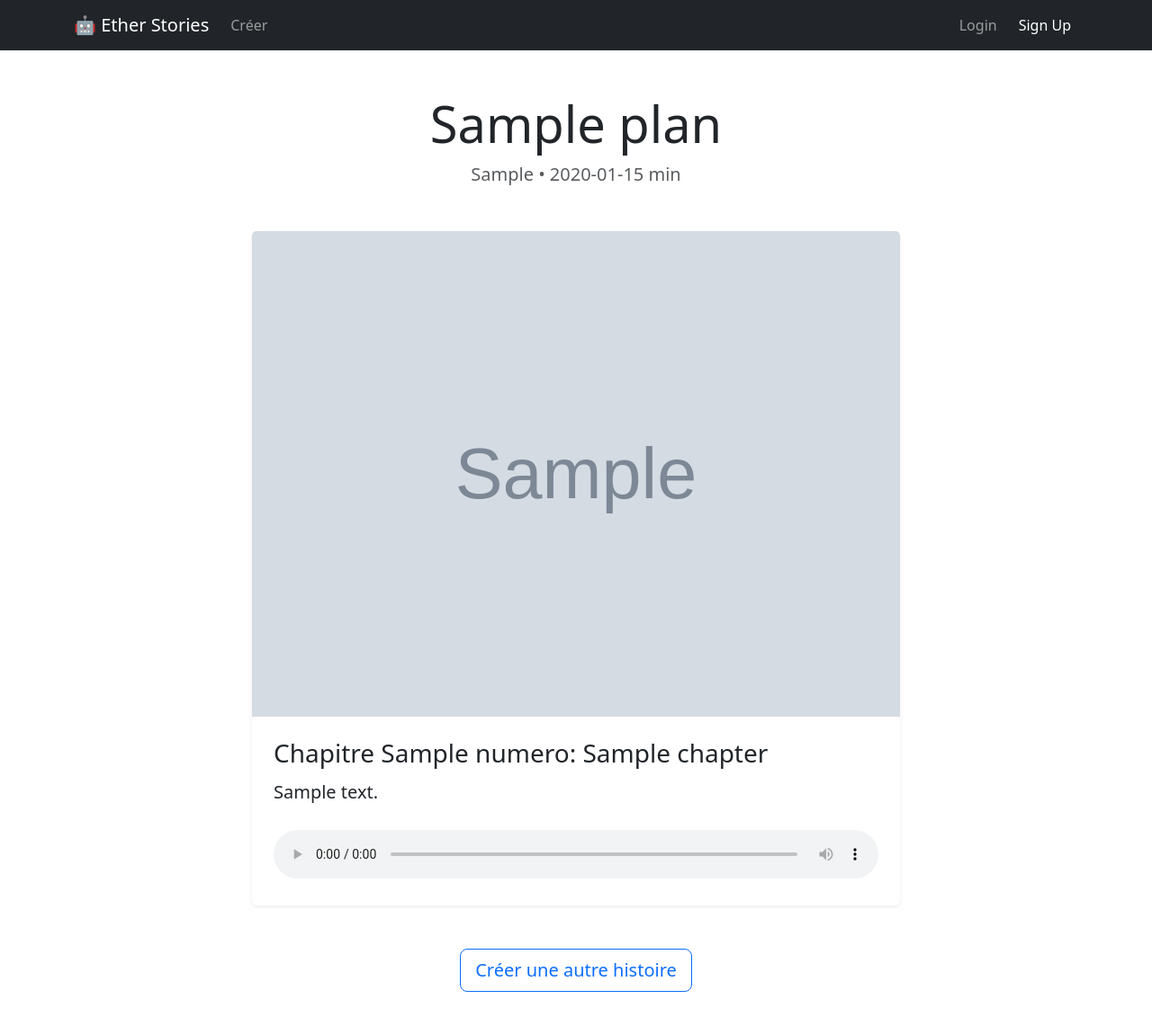
After one commit to AbdessamadTzn/ether_stories, a FastAPI app: template app/templates/story.html in a window 1280 px wide. The commit adds this page. Shown: the whole page at 90% size. Run offline with FastAPI, Linux system fonts and the light colour scheme; the template is opened without the code that fills it: most values are stand-ins (such as "Sample title", 1, 10 or a date in 2020); grey boxes marked "Sample" are stand-in pictures; parts of the project's set-up code (start-up, migrations or seed data) failed here and were passed over.

Commit message:
Feat: refactor error and home templates for improved readability; add story template for chapter display

```diff
--- a/app/templates/error.html
+++ b/app/templates/error.html
@@ -1,11 +1,9 @@
-{% extends "base.html" %}
-
-{% block content %}
+{% extends "base.html" %} {% block content %}
 <div class="container mt-5 text-center">
   <div class="alert alert-danger shadow-sm" role="alert">
     <h1 class="display-4">Oups !</h1>
     <p class="lead">{{ message }}</p>
-        <hr>
+    <hr />
     <p class="mb-0">
       <a href="/" class="btn btn-outline-danger">Retour à l'accueil</a>
     </p>
--- /dev/null
+++ b/app/templates/story.html
@@ -0,0 +1,51 @@
+{% extends "base.html" %} {% block content %}
+<div class="container mt-5">
+  <div class="text-center mb-5">
+    <h1 class="display-4">{{ story.plan.plan.titre }}</h1>
+    <p class="lead text-muted">
+      {{ story.plan.plan.type_histoire }} • {{ story.plan.plan.duree_estimee }}
+      min
+    </p>
+  </div>
+
+  <div class="row justify-content-center">
+    <div class="col-lg-8">
+      {% for chapter in story.generated_chapters %}
+      <div class="card mb-5 shadow-sm border-0">
+        {% if chapter.image_path %}
+        <img
+          src="{{ chapter.image_path }}"
+          class="card-img-top"
+          alt="Illustration Chapitre {{ chapter.numero }}"
+        />
+        {% endif %}
+
+        <div class="card-body p-4">
+          <h3 class="card-title">
+            Chapitre {{ chapter.numero }}: {{ chapter.titre }}
+          </h3>
+          <p class="card-text lead" style="line-height: 1.8">
+            {{ chapter.contenu | replace('\n', '<br />') | safe }}
+          </p>
+
+          {% if chapter.audio_path %}
+          <div class="mt-4">
+            <audio controls class="w-100">
+              <source src="{{ chapter.audio_path }}" type="audio/mpeg" />
+              Votre navigateur ne supporte pas l'audio.
+            </audio>
+          </div>
+          {% endif %}
+        </div>
+      </div>
+      {% endfor %}
+
+      <div class="text-center mb-5">
+        <a href="/create" class="btn btn-outline-primary btn-lg"
+          >Créer une autre histoire</a
+        >
+      </div>
+    </div>
+  </div>
+</div>
+{% endblock %}
```
Also changed, not shown: app/templates/home.html (+10 -7 lines). Lines whose indentation alone changed are shown as unchanged.
